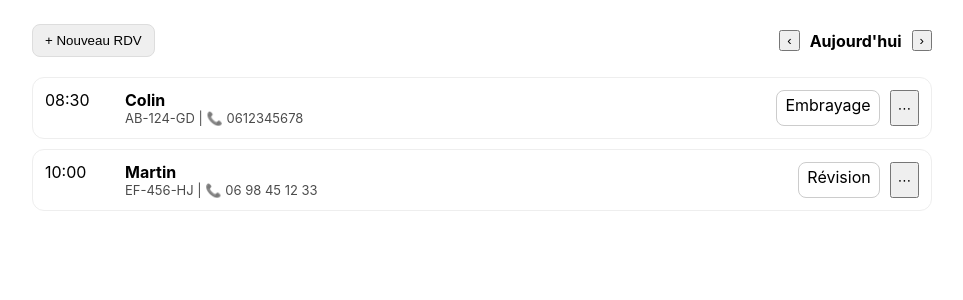
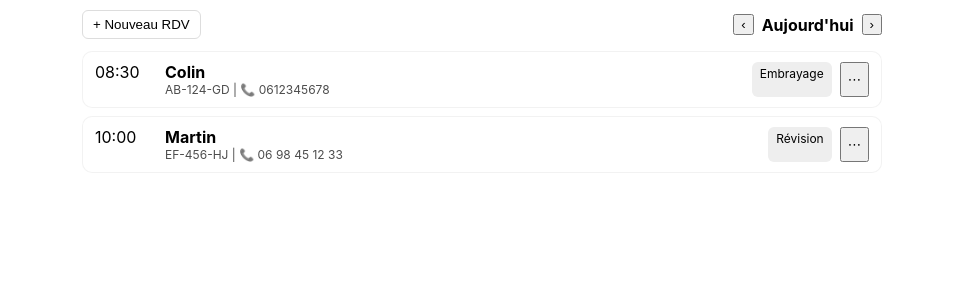
Before and after one commit to amunia2a-lab/planning, a Next.js app: page / in a window 1280 px wide. Shown: the top 300 px of the page, without its empty margins (158-1121 px from the left). Built offline with nearby package versions, Linux system fonts and the light colour scheme.

Commit message:
Add files via upload

```diff
--- a/app/layout.tsx
+++ b/app/layout.tsx
@@ -1 +1 @@
-export default function RootLayout({children}){return <html><body>{children}</body></html>}
+export default function RootLayout({children}){return <html><body style={{margin:0,background:'transparent'}}>{children}</body></html>}
--- a/app/page.tsx
+++ b/app/page.tsx
@@ -1,21 +1,15 @@
 "use client";
 
-import { useState, useEffect } from "react";
+import { useState } from "react";
 import { parseTitle } from "../lib/parse";
 
 const data = [
-  { time: "08:30", title: "AB-124-GD | Colin | 0612345678 | Embrayage", accent: "#3b82f6", googleUrl: "https://calendar.google.com" },
-  { time: "10:00", title: "EF-456-HJ | Martin | 06 98 45 12 33 | Révision", accent: "#f59e0b", googleUrl: "https://calendar.google.com" }
+  { time: "08:30", title: "AB-124-GD | Colin | 0612345678 | Embrayage", accent: "#3b82f6" },
+  { time: "10:00", title: "EF-456-HJ | Martin | 06 98 45 12 33 | Révision", accent: "#f59e0b" }
 ];
 
 export default function Page() {
   const [date, setDate] = useState(new Date());
-  const [dark, setDark] = useState(false);
-
-  useEffect(() => {
-    const prefersDark = window.matchMedia("(prefers-color-scheme: dark)").matches;
-    setDark(prefersDark);
-  }, []);
 
   const previousDay = () => {
     const d = new Date(date);
@@ -37,18 +31,17 @@ export default function Page() {
 
   return (
     <main style={{
-      padding: 16,
-      background: dark ? "#191919" : "#ffffff",
-      color: dark ? "#fff" : "#000",
+      padding: 10,
+      background: "transparent",
       minHeight: "100vh",
       fontFamily: "Inter, sans-serif"
     }}>
-      <div style={{maxWidth: 900, margin: "0 auto"}}>
+      <div style={{maxWidth: 800, margin: "0 auto"}}>
 
-        <div style={{display:"flex", justifyContent:"space-between", marginBottom:20}}>
+        <div style={{display:"flex", justifyContent:"space-between", marginBottom:12}}>
           <button style={btn}>+ Nouveau RDV</button>
 
-          <div style={{display:"flex", gap:10, alignItems:"center"}}>
+          <div style={{display:"flex", gap:8, alignItems:"center"}}>
             <button onClick={previousDay}>‹</button>
             <strong>{formatDay()}</strong>
             <button onClick={nextDay}>›</button>
@@ -61,26 +54,29 @@ export default function Page() {
           return (
             <div key={i} style={{
               display:"grid",
-              gridTemplateColumns:"80px 1fr auto",
-              padding:12,
-              borderRadius:12,
-              marginBottom:10,
-              border: dark ? "1px solid #333" : "1px solid #eee"
+              gridTemplateColumns:"70px 1fr auto",
+              padding:"10px 12px",
+              borderRadius:10,
+              marginBottom:8,
+              background:"rgba(255,255,255,0.7)",
+              backdropFilter:"blur(6px)",
+              border:"1px solid rgba(0,0,0,0.05)"
             }}>
               <div>{item.time}</div>
 
               <div>
                 <div style={{fontWeight:700}}>{p.client}</div>
-                <div style={{fontSize:13, opacity:0.7}}>
+                <div style={{fontSize:12, opacity:0.7}}>
                   {p.plate} | 📞 {p.phone}
                 </div>
               </div>
 
-              <div style={{display:"flex", gap:10}}>
+              <div style={{display:"flex", gap:8}}>
                 <span style={{
-                  border:"1px solid #ccc",
                   padding:"4px 8px",
-                  borderRadius:8
+                  borderRadius:6,
+                  fontSize:12,
+                  background:"#eee"
                 }}>
                   {p.intervention}
                 </span>
@@ -95,8 +91,9 @@ export default function Page() {
 }
 
 const btn = {
-  padding:"8px 12px",
-  borderRadius:8,
+  padding:"6px 10px",
+  borderRadius:6,
   border:"1px solid #ddd",
+  background:"white",
   cursor:"pointer"
 };
```
